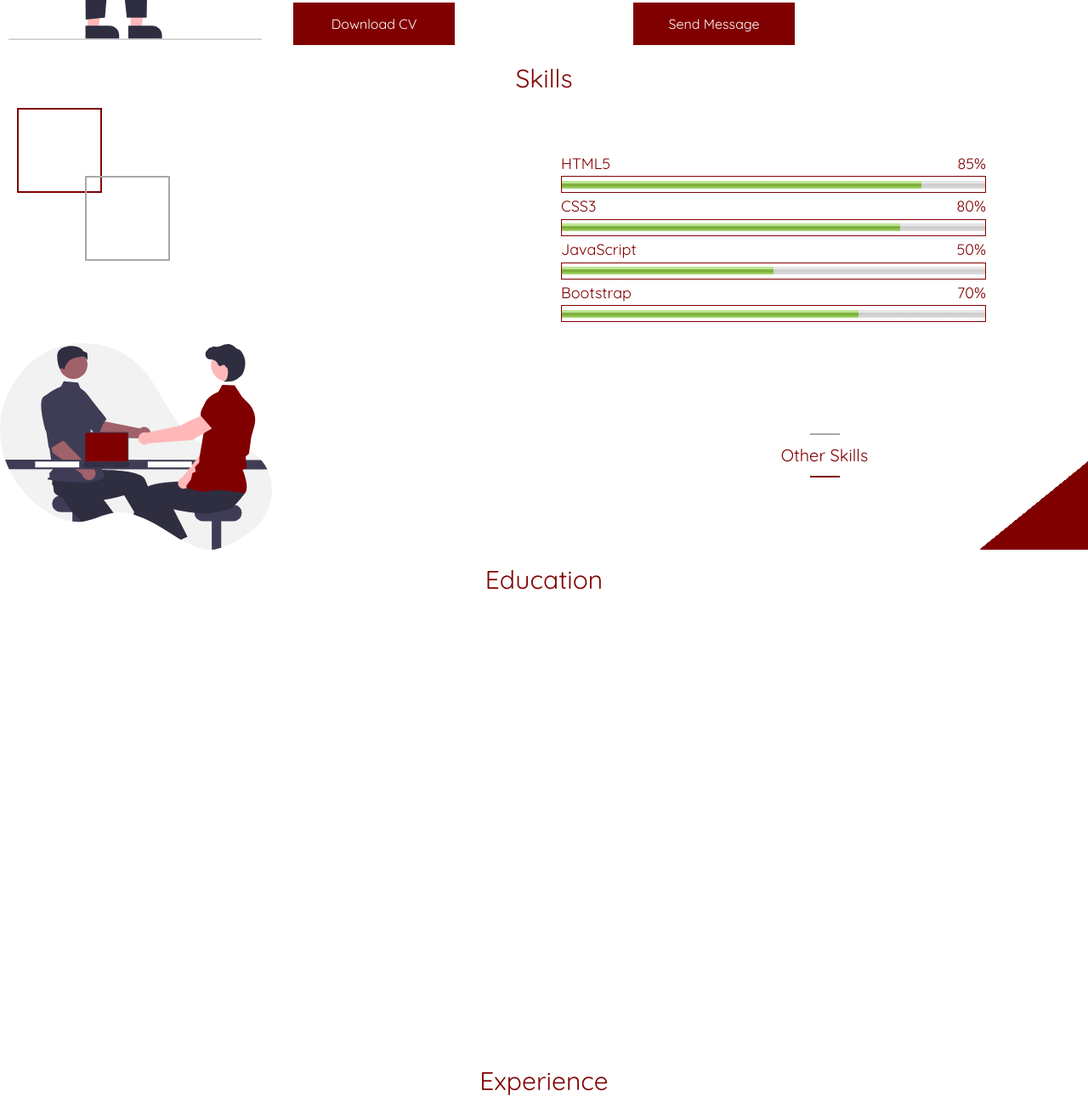
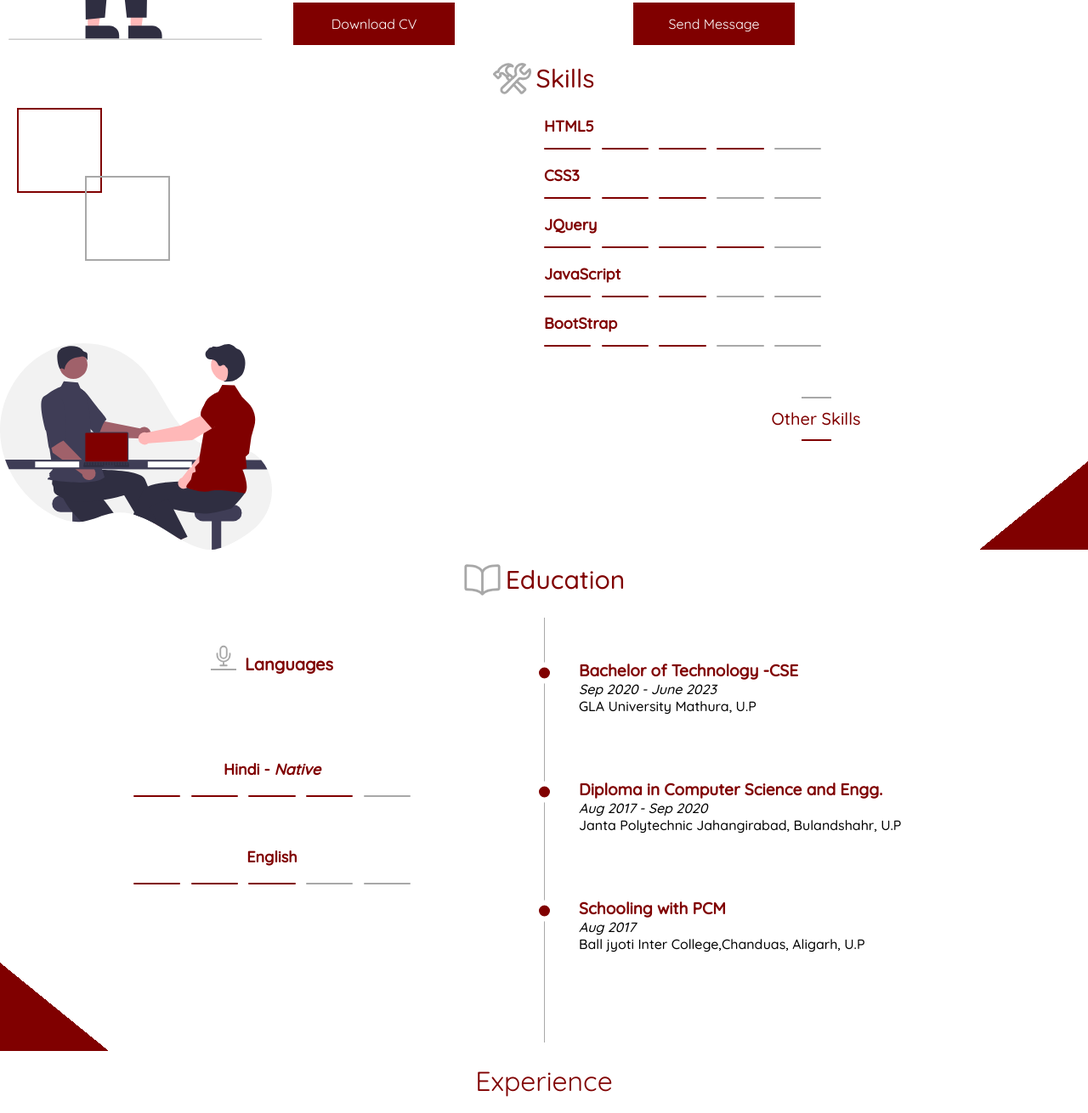
Before and after one commit to AnkitKumarSharma-HSI/Profile, a plain HTML site: page index.html in a window 1280 px wide. Shown: the part 1319-2629 px from the top of the page at 85% size. Drawn offline with nearby package versions, Linux system fonts and the light colour scheme; a web font is replaced by a local one.

Commit message:
update Again

```diff
--- a/index.html
+++ b/index.html
@@ -25,7 +25,7 @@
     />
     <link
       rel="shortcut icon"
-      href="./Images/myProfileFavIcon.png"
+      href="./Images/favIcon.png"
       type="image/x-icon"
     />
     <title>Ankit Kumar Sharma</title>
@@ -178,40 +178,111 @@
           <div class="aboutDesign2"></div>
         </div>
       </div>
-      <div class="titleContainer">Skills</div>
+      <div class="titleContainer"><ion-icon name="construct-outline" class="titleNameIcon"></ion-icon><p class="titleName">Skills</p></div>
       <div class="skill" id="skill">
         <div class="designArt skillBox1">
           <div class="sBox1"></div>
           <div class="sBox2"></div>
         </div>
         <div class="skillContainer skillBox2">
-          <div class="labelContainer" style="margin-top: 50px;">
-            <p>HTML5</p>
-            <p>85%</p>
+          <div class="skillName"><p>HTML5</p></div>
+          <div class="ratingContainer">
+
+            <div class="star s1"></div>
+            <div class="star s2"></div>
+            <div class="star s3"></div>
+            <div class="star s4"></div>
+            <div class="star s4" style="background-color: #a8a8a8;"></div>
+
           </div>
-          <meter value="85" min="0" max="100"></meter>
-          <div class="labelContainer">
-            <p>CSS3</p>
-            <p>80%</p>
+          <div class="skillName"><p>CSS3</p></div>
+          <div class="ratingContainer">
+
+            <div class="star s1"></div>
+            <div class="star s2"></div>
+            <div class="star s3"></div>
+            <div class="star s4" style="background-color: #a8a8a8;"></div>
+            <div class="star s4" style="background-color: #a8a8a8;"></div>
           </div>
-          <meter value="80" min="0" max="100"></meter>
-          <div class="labelContainer">
-            <p>JavaScript</p>
-            <p>50%</p>
+          <div class="skillName"><p>JQuery</p></div>
+          <div class="ratingContainer">
+
+            <div class="star s1"></div>
+            <div class="star s2"></div>
+            <div class="star s3"></div>
+            <div class="star s4"></div>
+            <div class="star s4" style="background-color: #a8a8a8;"></div>
           </div>
-          <meter value="50" min="0" max="100"></meter>
-          <div class="labelContainer">
-            <p>Bootstrap</p>
-            <p>70%</p>
+          <div class="skillName"><p>JavaScript</p></div>
+          <div class="ratingContainer">
+
+            <div class="star s1"></div>
+            <div class="star s2"></div>
+            <div class="star s3"></div>
+            <div class="star s4" style="background-color: #a8a8a8;"></div>
+            <div class="star s4" style="background-color: #a8a8a8;"></div>
           </div>
-          <meter value="70" min="0" max="100"></meter>
+          <div class="skillName"><p>BootStrap</p></div>
+          <div class="ratingContainer">
+
+            <div class="star s1"></div>
+            <div class="star s2"></div>
+            <div class="star s3"></div>
+            <div class="star s4" style="background-color: #a8a8a8;"></div>
+            <div class="star s4" style="background-color: #a8a8a8;"></div>
+          </div>
           <div class="skillBtnContainer">
             <div class="otherSkillsSpan"><a href="https://www.linkedin.com/in/ankit-kumar-sharma-829420204/" class="otherSkills" target="_blank">Other Skills</a></div>
           </div>
         </div>
       </div>
-      <div class="titleContainer">Education</div>
-      <div class="education" id="education"></div>
+      <div class="titleContainer"><ion-icon name="book-outline" style="color: #a8a8a8; font-size: 45px;" ></ion-icon><p class="titleName">Education</p></div>
+      <div class="education" id="education">
+        <div class="eduBox1">
+
+          <p class="lang"><ion-icon name="mic-outline" style="font-size: 30px; border-bottom: 2px solid #a8a8a8; color: #a8a8a8; margin-right: 10px;"></ion-icon>Languages</p>
+          <div class="skillName"><p style="text-align: center; margin-top: 100px;">Hindi - <i>Native</i></p></div>
+          <div class="ratingContainer" style="margin: auto; margin-top: 10px;">
+
+            <div class="star s1"></div>
+            <div class="star s2"></div>
+            <div class="star s3"></div>
+            <div class="star s4"></div>
+            <div class="star s4" style="background-color: #a8a8a8;"></div>
+          </div>
+          <div class="skillName"><p style="text-align: center; margin-top: 50px;">English</p></div>
+          <div class="ratingContainer" style="margin: auto; margin-top: 10px;">
+
+            <div class="star s1"></div>
+            <div class="star s2"></div>
+            <div class="star s3"></div>
+            <div class="star s4" style="background-color: #a8a8a8;"></div>
+            <div class="star s4" style="background-color: #a8a8a8;"></div>
+          </div>
+
+
+        </div>
+        <div class="eduBox2">
+          <div class="e3">
+            <p class="degree">Bachelor of Technology -CSE</p>
+            <p><i>Sep 2020 - June 2023</i></p>
+            <p>GLA University Mathura, U.P</p>
+          </div>
+          <div class="e2">
+            <p class="degree">Diploma in Computer Science and Engg.</p>
+            <p><i>Aug 2017 - Sep 2020</i></p>
+            <p>Janta Polytechnic Jahangirabad, Bulandshahr, U.P</p>
+          </div>
+          <div class="e1">
+            <p class="degree">Schooling with PCM</p>
+            <p><i>Aug 2017</i></p>
+            <p>Ball jyoti Inter College,Chanduas, Aligarh, U.P</p>
+          </div>
+
+
+        </div>
+
+      </div>
       <div class="titleContainer">Experience</div>
       <div class="experience" id="experience"></div>
       <div class="titleContainer">Contact</div>
--- a/stylesheet/style.css
+++ b/stylesheet/style.css
@@ -262,15 +262,22 @@ nav ul li:hover ::before
   font-size: 25px;
   color: white;
 }
+
 .titleContainer {
   display: flex;
   justify-content: center;
   align-items: center;
-  font-size: 30px;
+  font-size: 32px;
   color: #800000;
-  width: 100%;
+  margin: auto;
+  width: 50%;
   height: 70px;
   /* border: 1px solid green; */
+}
+
+.titleContainer p
+{
+  margin-left: 5px;
 }
 .about,
 .skill,
@@ -280,6 +287,39 @@ nav ul li:hover ::before
   width: 100%;
   height: 520px;
   /* border: 1px solid green; */
+}
+.education
+{
+  display: flex;
+  justify-content: center;
+  align-items: center;
+  /* border: 1px solid green; */
+}
+.eduBox1
+{
+  /* padding-left: 200px; */
+  padding-top: 10px;
+  height: 520px;
+  width: 50%;
+  background-image: linear-gradient(to left bottom,white 90%,#800000 10%);
+
+  /* border: 1px solid black; */
+}
+.lang
+{
+text-align: center;
+  /* margin: auto; */
+  margin-top: 30px;
+  font-size: 20px;
+  color: #800000;
+  font-weight: 600;
+}
+
+.eduBox2
+{
+  width: 50%;
+  height: 500px;
+  border-left: 1px solid #a8a8a8;
 }
 .skill
 {
@@ -402,10 +442,97 @@ nav ul li:hover ::before
   background-repeat: no-repeat;
   background-size: 50%;
 }
+.ratingContainer
+{
+  margin: 5px 0px 5px 0px;
+  width: 51%;
+  height: 20px;
+  /* border: 1px solid black; */
+  display: flex;
+  justify-content: space-between;
+  align-items: center;
+}
+.titleNameIcon
+{
+
+  color: #a8a8a8;
+  font-size: 45px;
+}
+.titleName
+{
+  font-size: 30px;
+  /* border: 1px solid blue; */
+  position: relative;
+  font-weight: 500;
+}
+/* .titleName::before
+{
+  position: absolute;
+  content: '';
+  background-color: #800000;
+  width: 40px;
+  height: 2px;
+  left: -0px;
+} */
+.star
+{
+  border-radius: 2px;
+  width: 17%;
+  height: 2px;
+  /* border: 1px solid #800000; */
+  background-color: #800000;
+}
+.e3,.e2,.e1
+{
+  /* color: #800000; */
+  padding-left: 40px;
+  padding-top: 10px;
+  font-size: 16px;
+  font-weight: 500;
+  margin-top: 40px;
+  /* font-weight: 500; */
+  width: 100%;
+  height: 100px;
+  /* line-height: 40px; */
+  /* border: 1px solid black; */
+}
+.degree
+{
+  font-weight: 600;
+  font-size: 19px;
+  color: #800000;
+}
+.e3,.e2,.e1
+{
+  position: relative;
+}
+
+.e1::before,.e2::before,.e3::before
+{
+  position: absolute;
+  top: 25%;
+  transform: translateY(-50%);
+  content: '';
+  height: 13px;
+  width: 13px;
+  left: -13px;
+  border: 6px solid white;
+  background-color: #800000;
+  border-radius: 100%;
+}
+.skillName
+{
+  margin-top: 10px;
+  font-weight: 600;
+  color: #800000;
+  /* border: 1px solid red; */
+  font-size: 18px;
+}
 .skillBox2
 {
-  padding-left: 20px;
-  /* border-left: 1px dottedjob #a8a8a8; */
+  /* border: 1px solid black; */
+  padding-left: 0px;
+  /* border-left: 1px dotted #a8a8a8; */
   background-image: linear-gradient(to right bottom,white 90%,#800000 10%);
 }
 
@@ -427,13 +554,14 @@ nav ul li:hover ::before
   justify-content: center;
   align-items: center;
   margin: auto;
-  margin-top: 130px;
+  margin-top: 50px;
 }
 .skillBtnContainer a
 {
   position: relative;
   z-index: 1;
   text-decoration: none;
+  font-weight: 500;
   font-size: 20px;
   color: #800000;
   background-color: white;
```
Also changed, not shown: Images/favIcon.png (added), Images/profileFavIcon.png (added).
